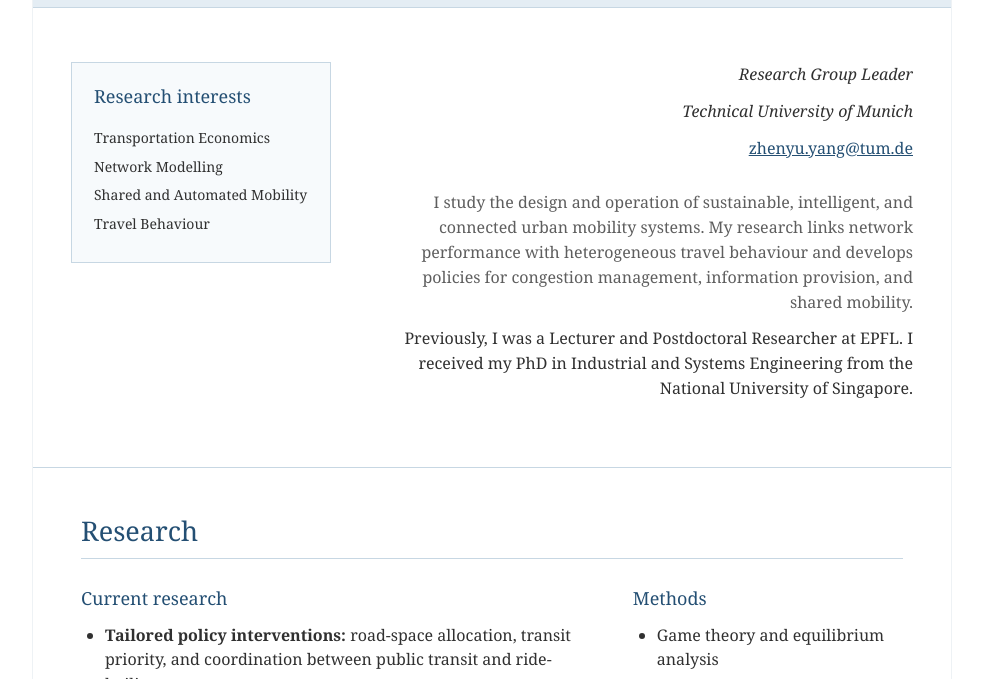
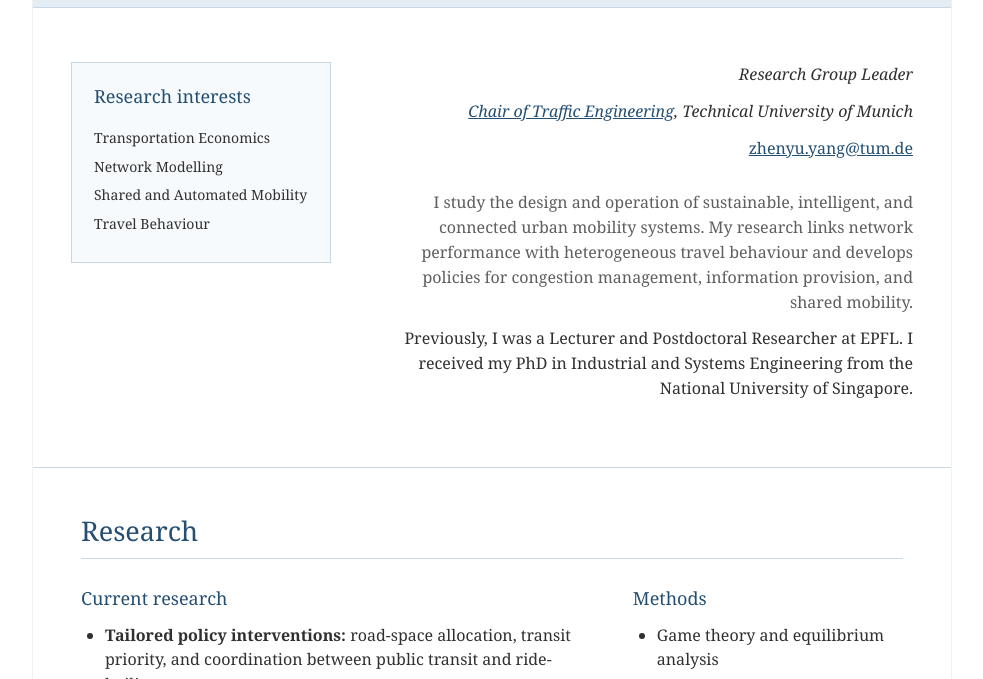
Before and after one commit to YangTransport/YangTransport.github.io, a plain HTML site: page index.html in a window 1280 px wide. Shown: the part 68-747 px from the top of the page, without its empty margins (148-1131 px from the left). Drawn offline with Linux system fonts and the light colour scheme.

Commit message:
Update affiliation to include Chair of Traffic Engineering

```diff
--- a/index.html
+++ b/index.html
@@ -26,7 +26,7 @@
       </aside>
       <div class="bio">
         <p><em>Research Group Leader</em></p>
-        <p><em>Technical University of Munich</em></p>
+        <p><em><a href="https://www.mos.ed.tum.de/vt/startseite/" target="_blank" rel="noopener noreferrer">Chair of Traffic Engineering</a>, Technical University of Munich</em></p>
         <p><a href="mailto:zhenyu.yang@tum.de">zhenyu.yang@tum.de</a></p>
         <p class="summary">I study the design and operation of sustainable, intelligent, and connected urban mobility systems. My research links network performance with heterogeneous travel behaviour and develops policies for congestion management, information provision, and shared mobility.</p>
         <p>Previously, I was a Lecturer and Postdoctoral Researcher at EPFL. I received my PhD in Industrial and Systems Engineering from the National University of Singapore.</p>
```
